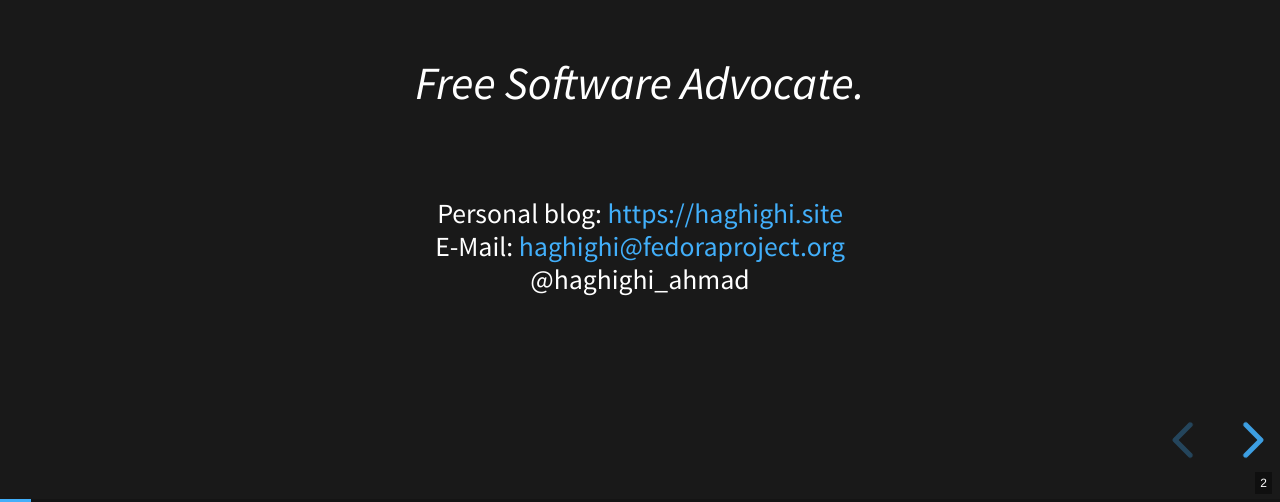
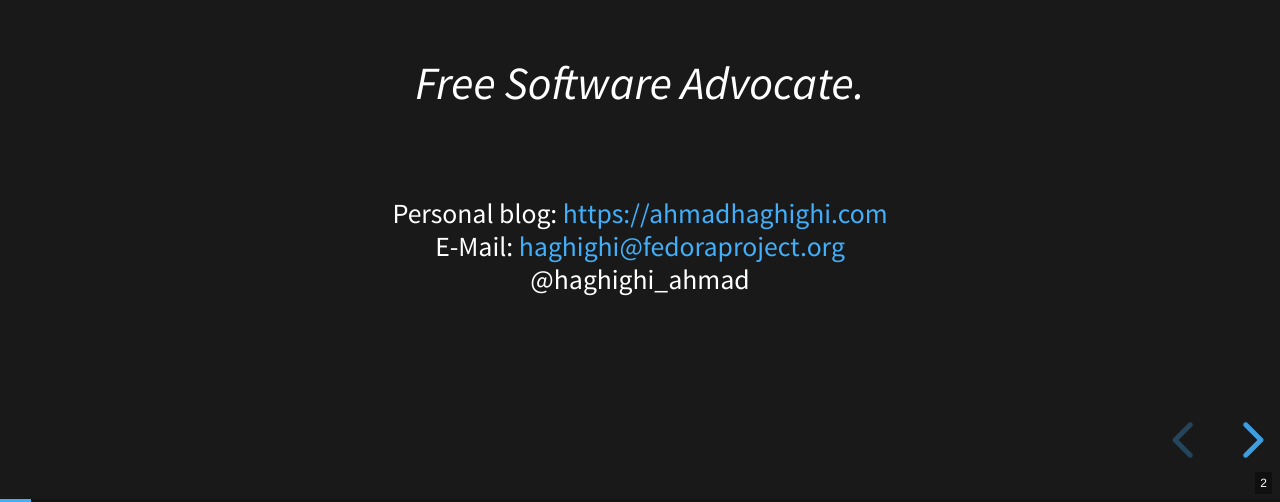
Before and after one commit to haghighi-ahmad/git-workflows, a plain HTML site: page index.html in a window 1280 px wide. Both pictures are taken after a click on the button "next slide". Shown: the part 298-800 px from the top of the page. Drawn offline with Linux system fonts and the light colour scheme.

Commit message:
update website's domain

```diff
--- a/index.html
+++ b/index.html
@@ -54,7 +54,7 @@
 				<em>Free Software Advocate.</em>
 				<br><br>
 				<p>
-					<small>Personal blog: <a target="blank" href="https://haghighi.site">https://haghighi.site</a><br>
+					<small>Personal blog: <a target="blank" href="https://ahmadhaghighi.com">https://ahmadhaghighi.com</a><br>
 						E-Mail: <a href="mailto:haghighi@fedoraproject.org">haghighi@fedoraproject.org</a><br>
 						@haghighi_ahmad</small>
 				</p>
```
